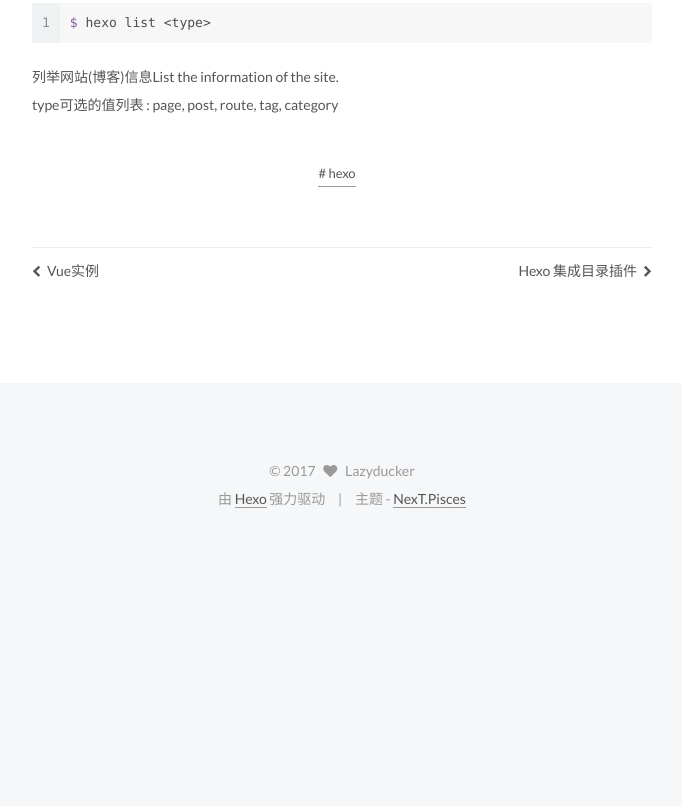
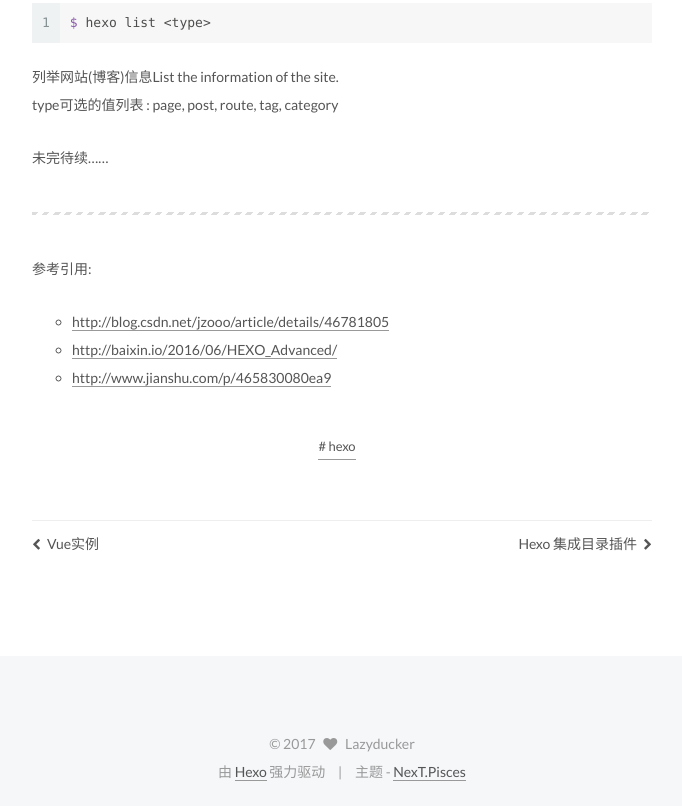
Before and after one commit to lazyducker/cocoanote, a plain HTML site: page 2017/01/09/Hexo-安装笔记/index.html in a window 1280 px wide. Shown: the part 3033-3839 px from the top of the page, without its empty margins (428-1110 px from the left). Before the commit the page ends 3566 px from the top, so only its background shows below. Drawn offline with Linux system fonts and the light colour scheme.

Commit message:
Site updated: 2017-06-08 19:44:36

```diff
--- a/2017/01/09/Hexo-安装笔记/index.html
+++ b/2017/01/09/Hexo-安装笔记/index.html
@@ -93,7 +93,7 @@
 <meta property="og:url" content="http://blog.todolist.win/2017/01/09/Hexo-安装笔记/index.html">
 <meta property="og:site_name" content="2017 My Best Wishes">
 <meta property="og:description" content="终于开始了2017年的第一篇博客了，想想没说好说的，要不就从搭建一个github网站开始吧，这里我用的是Hexo静态博客，使用Github的Pages服务并绑定个人域名http://blog.todolist.win">
-<meta property="og:updated_time" content="2017-01-10T01:55:56.000Z">
+<meta property="og:updated_time" content="2017-06-08T11:44:21.000Z">
 <meta name="twitter:card" content="summary">
 <meta name="twitter:title" content="Hexo 安装笔记">
 <meta name="twitter:description" content="终于开始了2017年的第一篇博客了，想想没说好说的，要不就从搭建一个github网站开始吧，这里我用的是Hexo静态博客，使用Github的Pages服务并绑定个人域名http://blog.todolist.win">
@@ -480,6 +480,14 @@
 <p>清理缓存文件<code>(db.json)</code> 然后重新创建文件目录 <code>(public)</code>.</p>
 <h5 id="list"><a href="list" class="header-anchor">"#"</a><a href="#list" class="headerlink" title="list"></a>list</h5><figure class="highlight shell"><table><tr><td class="gutter"><pre><div class="line">1</div></pre></td><td class="code"><pre><div class="line"><span class="meta">$</span> hexo list &lt;type&gt;</div></pre></td></tr></table></figure>
 <p>列举网站(博客)信息List the information of the site.<br>type可选的值列表 : page, post, route, tag, category</p>
+<p>未完待续……</p>
+<hr>
+<p>参考引用:   </p>
+<ul>
+<li><a href="http://blog.csdn.net/jzooo/article/details/46781805" target="_blank" rel="external">http://blog.csdn.net/jzooo/article/details/46781805</a>  </li>
+<li><a href="http://baixin.io/2016/06/HEXO_Advanced/" target="_blank" rel="external">http://baixin.io/2016/06/HEXO_Advanced/</a>  </li>
+<li><a href="http://www.jianshu.com/p/465830080ea9" target="_blank" rel="external">http://www.jianshu.com/p/465830080ea9</a></li>
+</ul>
 
 
     </div>
```
Also changed, not shown: atom.xml (+9 -1 lines), sitemap.xml (+7 -7 lines).
